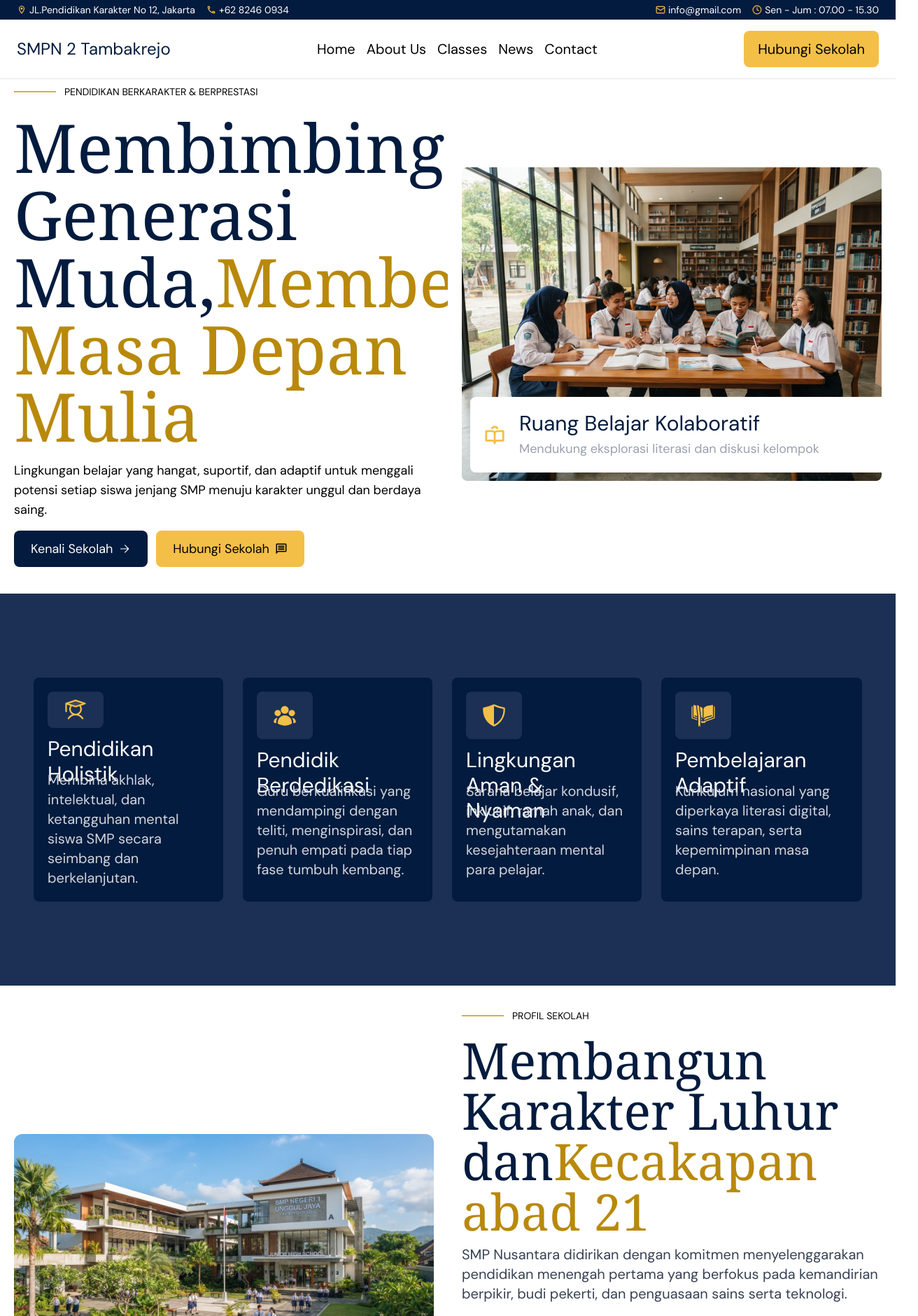
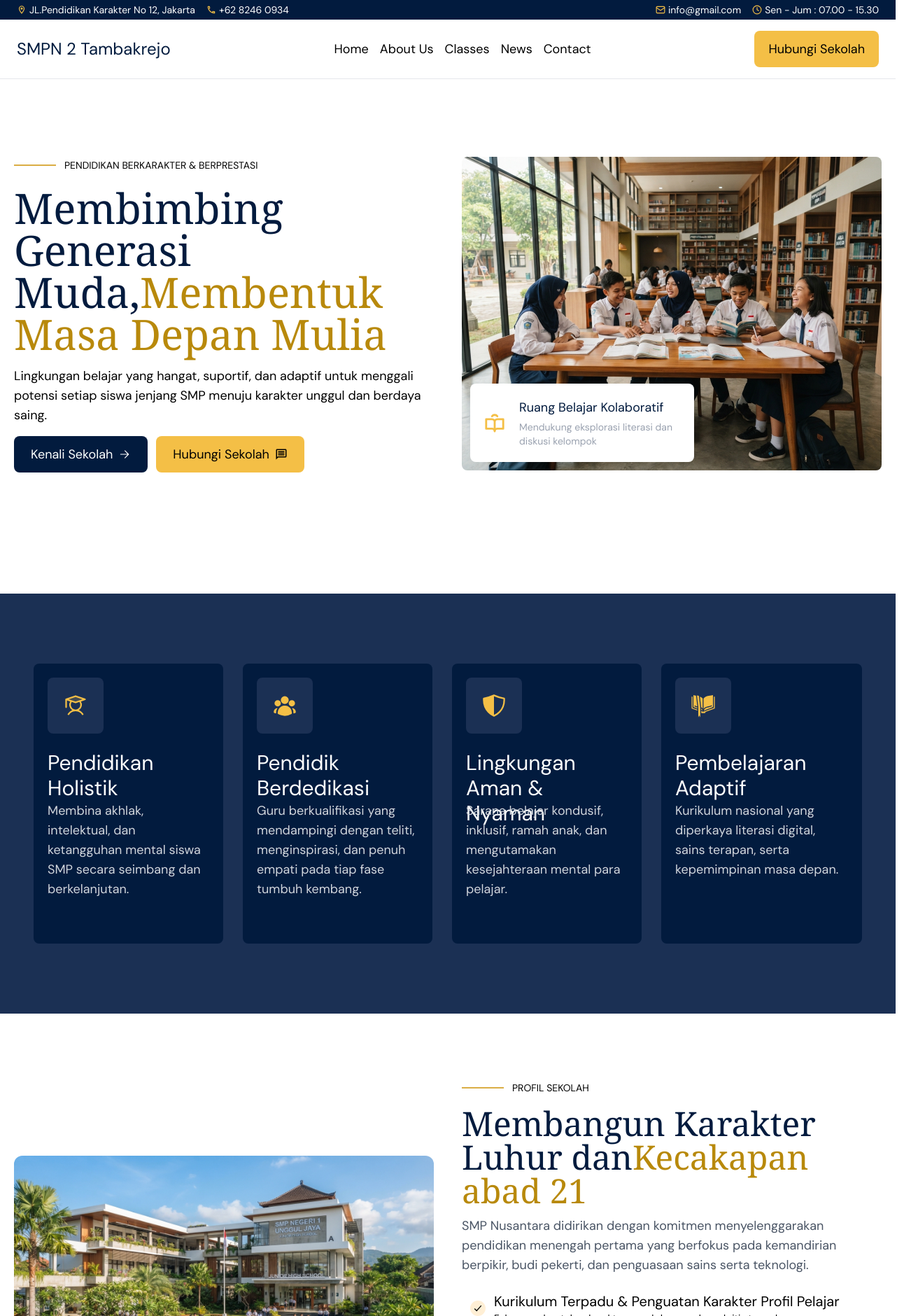
Before and after one commit to Satria15255/cms-school-website, a React (Vite) app: page / in a window 1280 px wide. Shown: the top 1880 px of the page at 70% size, 1312 px wide, since content can reach past the window. Built offline with nearby package versions, Linux system fonts and the light colour scheme.

Commit message:
update responfi home section

```diff
--- a/src/components/layout/Navbar.tsx
+++ b/src/components/layout/Navbar.tsx
@@ -46,7 +46,7 @@ const Navbar = () => {
 						SMPN 2 Tambakrejo
 					</h1>
 				</div>
-				<div className="hidden md:flex text-sm lg:text-xl space-x-4">
+				<div className="hidden md:flex text-sm  xl:text-lg 2xl:text-xl space-x-4">
 					<ul
 						className="hover:text-[#F4BF46] transition duration-200 cursor-pointer"
 						onClick={() => navigate("/")}
@@ -79,7 +79,7 @@ const Navbar = () => {
 					</ul>
 				</div>
 				<div className="hidden md:block">
-					<button className="px-5 py-3 bg-[#F4BF46] text-sm lg:text-xl rounded-lg text-black">
+					<button className="px-5 py-3 bg-[#F4BF46] text-sm xl:text-lg 2xl:text-xl rounded-lg text-black">
 						Hubungi Sekolah
 					</button>
 				</div>
--- a/src/features/news/components/NewsCard.tsx
+++ b/src/features/news/components/NewsCard.tsx
@@ -5,7 +5,7 @@ import type { NewsItem } from "@/datas/types/news";
 
 const NewsCard = ({ data }: { data: NewsItem }) => {
 	return (
-		<main className="w-full h-110 md:h-80 lg:h-140 bg-white rounded-lg  flex flex-col justify-between border border-gray-200 shadow-lg">
+		<main className="w-full h-110 md:h-80 lg:min-h-140 bg-white rounded-lg  flex flex-col justify-between border border-gray-200 shadow-lg">
 			<div className="relative">
 				<div className="w-full  h-50  md:h-40 lg:h-70 bg-gray-200 rounded-t-xl">
 					<img
@@ -27,10 +27,10 @@ const NewsCard = ({ data }: { data: NewsItem }) => {
 					</p>
 				</div>
 				<div className="flex flex-col gap-2">
-					<h1 className="text-xl min-h-15 md:text-sm lg:text-3xl">
+					<h1 className="text-xl min-h-15 md:text-sm lg:text-xl 2xl:text-3xl">
 						{data.title}
 					</h1>
-					<p className="text-xs md:hidden lg:block lg:text-lg text-gray-500">
+					<p className="text-xs md:hidden lg:block lg:text-sm 2xl:text-lg text-gray-500">
 						{" "}
 						{data.description}
 					</p>
--- a/src/pages/home/section/AboutUs.tsx
+++ b/src/pages/home/section/AboutUs.tsx
@@ -26,13 +26,13 @@ const AboutUs = () => {
 					</span>
 					PROFIL SEKOLAH
 				</p>
-				<h1 className=" text-3xl lg:text-7xl font-serif">
+				<h1 className=" text-3xl xl:text-5xl 2xl:text-7xl font-serif">
 					<span className="text-[#021B3E]">
 						Membangun Karakter Luhur dan
 					</span>
 					<span className="text-[#B8890B]">Kecakapan abad 21</span>
 				</h1>
-				<p className="text-sm lg:text-xl text-gray-700 max-w-">
+				<p className="text-sm lg:text-lg 2xl:text-xl text-gray-600">
 					SMP Nusantara didirikan dengan komitmen menyelenggarakan
 					pendidikan menengah pertama yang berfokus pada kemandirian
 					berpikir, budi pekerti, dan penguasaan sains serta
--- a/src/pages/home/section/ClassList.tsx
+++ b/src/pages/home/section/ClassList.tsx
@@ -7,7 +7,7 @@ const ClassList = () => {
 	const navigate = useNavigate();
 
 	return (
-		<main className="h-auto lg:h-screen p-5 flex flex-col justify-center lg:items-center space-y-8 w-full bg-[#EBF1FF]">
+		<main className="h-auto   p-5 flex flex-col justify-center lg:items-center space-y-8 w-full bg-[#EBF1FF]">
 			<header className="flex flex-col lg:items-center space-y-3">
 				<p className="text-sm font-semibold text-[#B8890B] ">
 					JENJANG PEMBINAAN
@@ -56,7 +56,7 @@ const ClassList = () => {
 			<div className="flex gap-4 w-full justify-center">
 				<button
 					onClick={() => navigate("/class-list")}
-					className="w-full lg:w-1/8 py-3 text-sm lg:text-lg bg-[#021B3E] text-white rounded-xl font-semibold border border-gray-200 flex gap-1 justify-center items-center"
+					className="w-full lg:w-2/8 2xl:w-1/8 py-3 text-sm lg:text-lg bg-[#021B3E] text-white rounded-xl font-semibold border border-gray-200 flex gap-1 justify-center items-center"
 				>
 					Lihat Semua Kelas <HiOutlineArrowSmallRight />
 				</button>
--- a/src/pages/home/section/HeroSection.tsx
+++ b/src/pages/home/section/HeroSection.tsx
@@ -16,7 +16,7 @@ const HeroSection = () => {
 					</span>
 					PENDIDIKAN BERKARAKTER & BERPRESTASI
 				</p>
-				<h1 className="text-3xl lg:text-8xl font-serif">
+				<h1 className="text-3xl xl:text-6xl 2xl:text-7xl font-serif">
 					<span className="text-[#021B3E]">
 						Membimbing Generasi Muda,
 					</span>
@@ -50,15 +50,15 @@ const HeroSection = () => {
 					alt="heroImage"
 					className="rounded-lg w-full"
 				/>
-				<div className="absolute  bottom-8 left-8 bg-white w-full lg:w-1/2  xl:w-full rounded-lg flex items-center max-w-xs lg:max-w-3xl gap-5 p-3 lg:p-5">
+				<div className="absolute  bottom-8 left-8 bg-white w-full lg:w-1/2  2xl:w-full rounded-lg flex items-center max-w-xs lg:max-w-3xl gap-5 p-3 lg:p-5">
 					<div className="text-[#F4BF46] text-3xl">
 						<PiBookOpenUserBold />
 					</div>
 					<div className="flex flex-col gap-1">
-						<p className="text-sm lg:text-xl xl:text-3xl text-[#021B3E]">
+						<p className="text-sm xl:text-lg 2xl:text-3xl text-[#021B3E]">
 							Ruang Belajar Kolaboratif
 						</p>
-						<p className="text-xs lg:text-sm xl:text-lg text-gray-400">
+						<p className="text-xs  xl:text-sm 2xl:text-lg text-gray-400">
 							Mendukung eksplorasi literasi dan diskusi kelompok
 						</p>
 					</div>
--- a/src/pages/home/section/NewsSection.tsx
+++ b/src/pages/home/section/NewsSection.tsx
@@ -7,7 +7,7 @@ const NewsSection = () => {
 	const navigate = useNavigate();
 
 	return (
-		<main className="h-auto lg:h-screen flex p-5 flex-col justify-center items-center space-y-8 w-full bg-white">
+		<main className="h-auto   flex p-5 flex-col justify-center items-center space-y-8 w-full bg-white">
 			<header className="flex flex-col items-start space-y-3 w-full ">
 				<p className="text-sm font-semibold text-[#B8890B] ">
 					WARTA SEKOLAH
--- a/src/pages/home/section/Summary.tsx
+++ b/src/pages/home/section/Summary.tsx
@@ -1,22 +1,22 @@
 import { schoolValue } from "@/datas/SchoolValue";
 const Summary = () => {
 	return (
-		<main className="bg-[#1B3054] h-auto py-7 lg:h-140 flex items-center">
-			<div className="grid grid-cols-2 md:grid-cols-4 gap-3 p-3 lg:space-x-4 lg:px-12">
+		<main className="bg-[#1B3054] h-auto py-7 lg:h-140 xl:min-h-150 flex items-center">
+			<div className="grid grid-cols-2 md:grid-cols-4 gap-3 p-3 lg:space-x-4 h-auto lg:px-12">
 				{schoolValue.map((s) => (
 					<div
 						key={s.id}
-						className="bg-[#021B3E] flex flex-col space-y-1 lg:space-y-3 p-5 rounded-lg h-55 md:h-60 lg:h-80"
+						className="bg-[#021B3E] flex flex-col space-y-1 lg:space-y-6 p-5 rounded-lg h-55 md:h-60 lg:h-80 xl:min-h-100 2xl:h-min-120"
 					>
 						<div className="bg-[#1B3054] p-2 w-15 h-15 xl:w-20 xl:h-20 flex justify-center rounded-lg items-center">
 							<p className=" text-[#F4BF46] text-2xl lg:text-4xl">
 								{s.icon}
 							</p>
 						</div>
-						<p className=" text-white text-md md:text-sm  h-9 lg:text-3xl font-semibold">
+						<p className=" text-white text-md md:text-sm  h-9 xl:h-12 2xl:h-15 lg:text-3xl font-semibold">
 							{s.title}
 						</p>
-						<p className="hidden md:block text-sm md:text-xs  lg:text-lg xl:text-xl text-gray-300">
+						<p className="hidden md:block text-sm md:text-xs  lg:text-lg xl:text-lg 2xl:text-xl text-gray-300">
 							{s.description}
 						</p>
 						<p className="text-sm lg:text-lg md:hidden text-gray-300">
--- a/src/pages/home/section/Teacher.tsx
+++ b/src/pages/home/section/Teacher.tsx
@@ -46,13 +46,13 @@ const TeacherSection = () => {
 			<div className="flex gap-2 lg:gap-4 w-full justify-center">
 				<button
 					onClick={() => navigate("/about-us")}
-					className="w-1/2 lg:w-1/8 py-4 text-xs lg:text-lg bg-white text-[#021B3E] font-semibold rounded-xl border border-gray-200 flex gap-1 justify-center items-center"
+					className="w-1/2 lg:w-2/8 2xl:w-1/8 py-4 text-xs lg:text-lg bg-white text-[#021B3E] font-semibold rounded-xl border border-gray-200 flex gap-1 justify-center items-center"
 				>
 					Lihat Tenaga Pendidik
 				</button>
 				<button
 					onClick={() => navigate("/about-us")}
-					className="w-1/2 lg:w-1/8 py-4 text-xs lg:text-lg bg-[#021B3E] text-white rounded-xl font-semibold border border-gray-200 flex gap-1 justify-center items-center"
+					className="w-1/2 lg:w-2/8 2xl:w-1/8 py-4 text-xs lg:text-lg bg-[#021B3E] text-white rounded-xl font-semibold border border-gray-200 flex gap-1 justify-center items-center"
 				>
 					Lihat Struktur Organisasi
 				</button>
```
Also changed, not shown: src/pages/home/section/Affirmation.tsx (+6 -4 lines).
